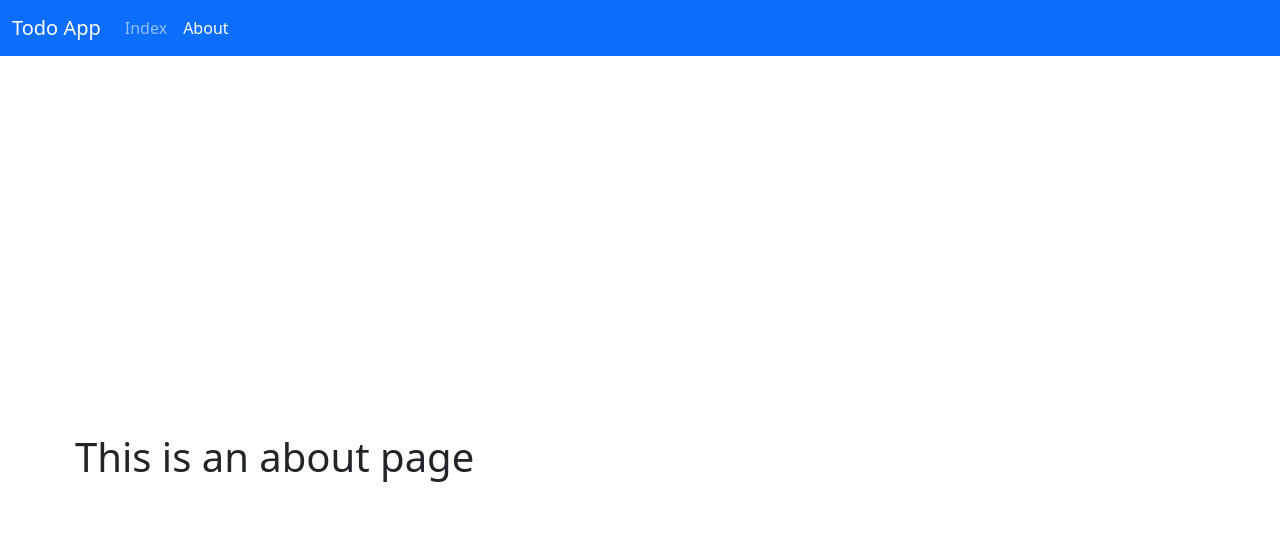
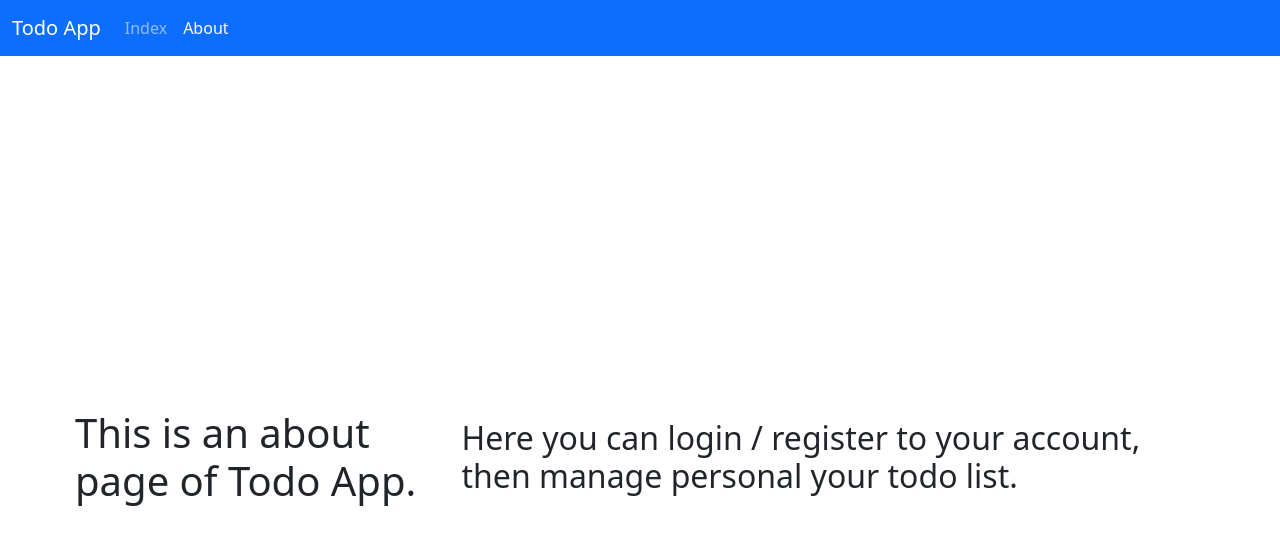
Before and after one commit to EXPORTER-DEV/ts-todo-frontend, a Vue app: page /about in a window 1280 px wide. Shown: the top 544 px of the page. Built offline with nearby package versions, Linux system fonts and the light colour scheme; no server answers.

Commit message:
feat(AboutView): Added content.

```diff
--- a/src/views/AboutView.vue
+++ b/src/views/AboutView.vue
@@ -1,7 +1,8 @@
 <template>
   	<div class="container content">
 		<div class="about">
-			<h1>This is an about page</h1>
+			<h1>This is an about page of Todo App.</h1>
+			<h2>Here you can login / register to your account, then manage personal your todo list.</h2>
 		</div>
   	</div>
 </template>
```
